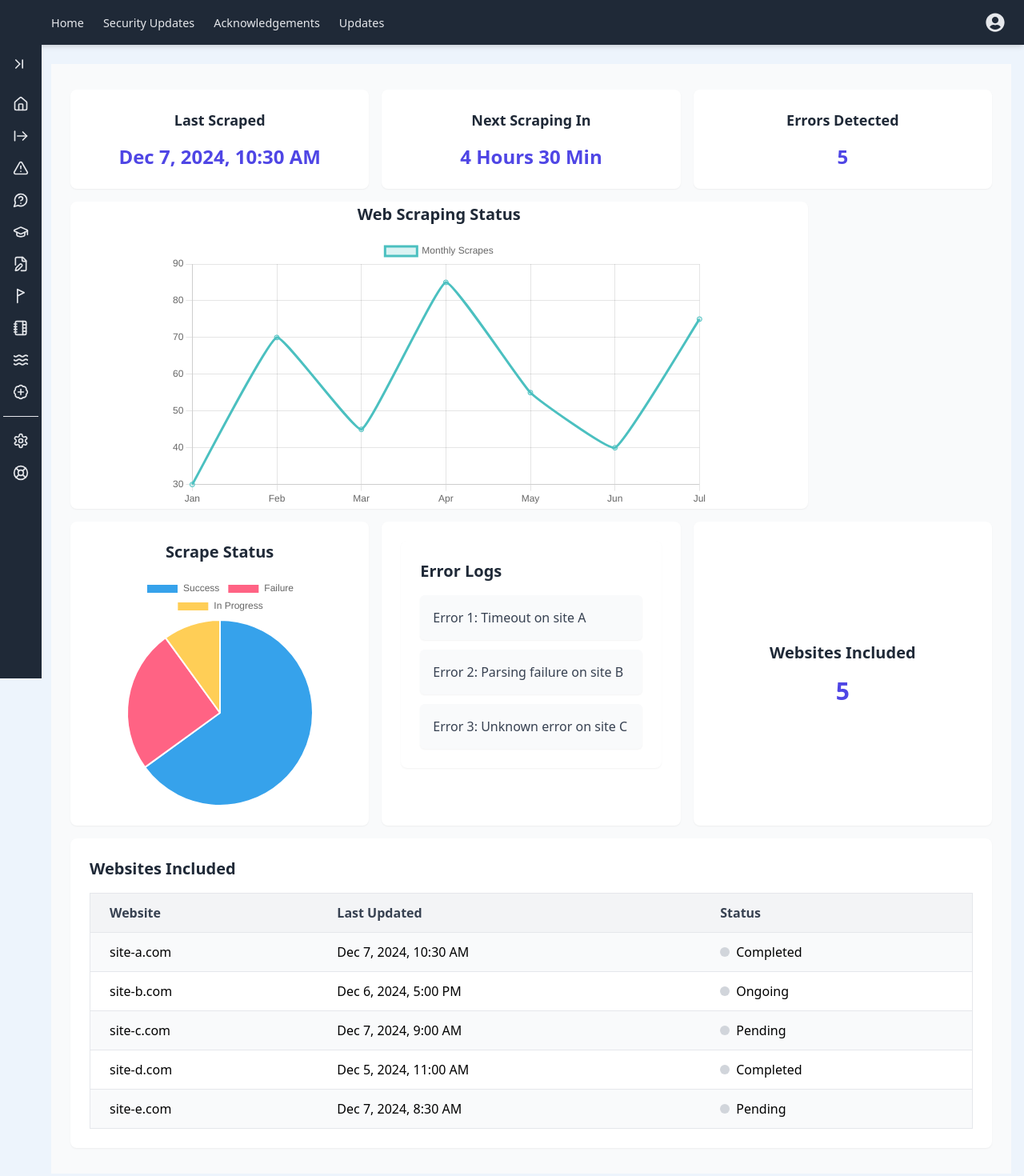
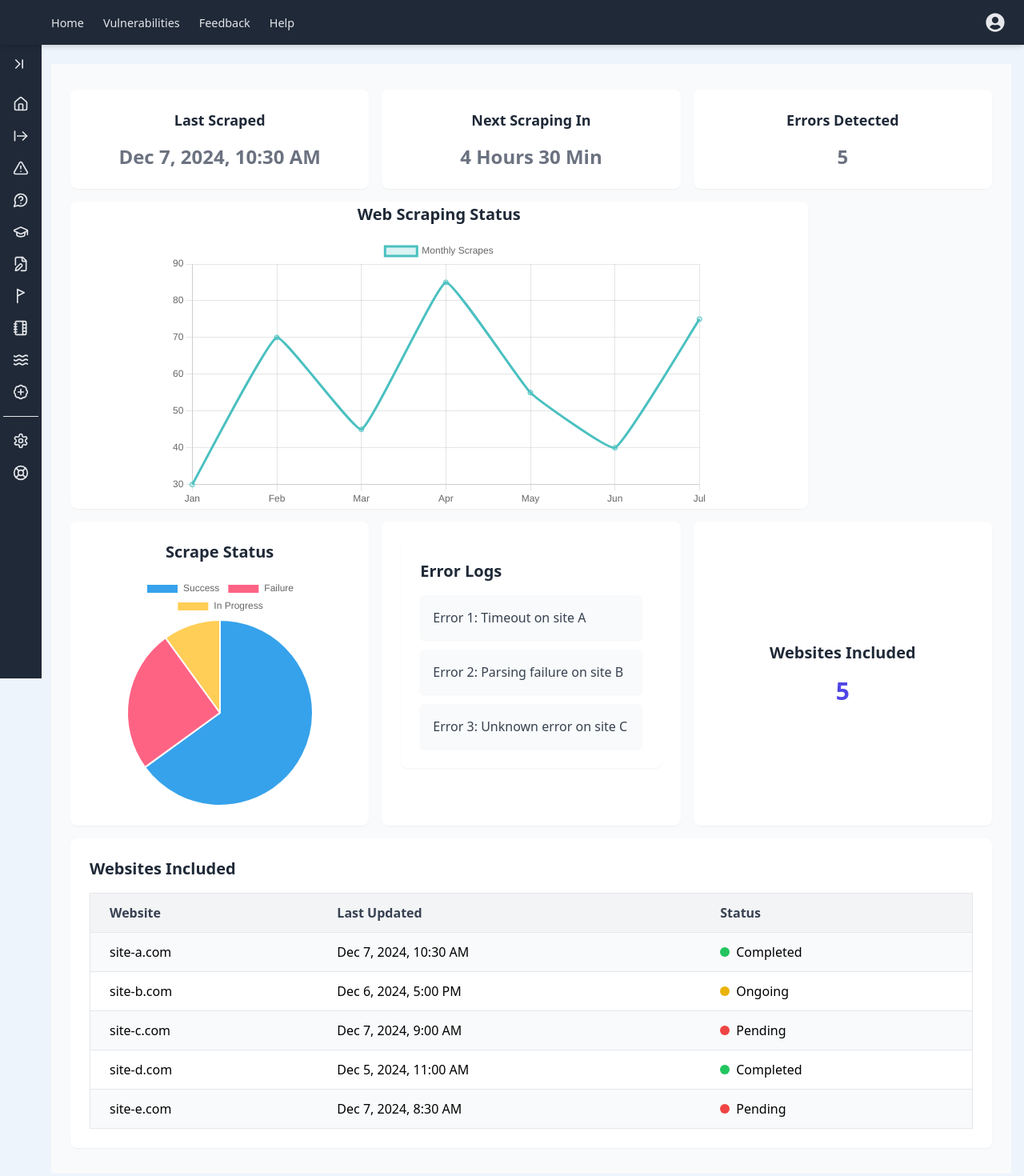
Before and after one commit to itsmanik/oem-vulnerabilities-frontend, a React (Vite) app: page /admin in a window 1280 px wide. Shown: the top 1470 px of the page at 80% size. Built offline with nearby package versions, Linux system fonts and the light colour scheme; what @radix-ui/themes would draw is missing.

Commit message:
changes in admin page

```diff
--- a/src/components/Admin/AdminPage.jsx
+++ b/src/components/Admin/AdminPage.jsx
@@ -17,7 +17,7 @@ const DashboardCard = ({ title, value }) => {
   return (
     <div className="bg-white p-6 rounded-lg shadow-sm flex flex-col justify-center items-center space-y-4 transition-transform transform hover:scale-105 hover:shadow-md">
       <h3 className="text-lg font-semibold text-gray-800">{title}</h3>
-      <p className="text-2xl font-bold text-indigo-600">{value}</p>
+      <p className="text-2xl font-bold text-gray-500">{value}</p>
     </div>
   );
 };
@@ -150,12 +150,12 @@ const AdminPage = () => {
         <td className="py-3 px-6 flex items-center">
           <span
             className={`w-3 h-3 rounded-full mr-2 ${
-              row.status === "High"
-                ? "bg-orange-500"
-                : row.status === "Medium"
+              row.status === "Completed"
+                ? "bg-green-500"
+                : row.status === "Pending"
+                ? "bg-red-500"
+                : row.status === "Ongoing"
                 ? "bg-yellow-500"
-                : row.status === "Critical"
-                ? "bg-red-500"
                 : "bg-gray-300"
             }`}
           ></span>
--- a/src/components/Feedback/FeedbackPage.jsx
+++ b/src/components/Feedback/FeedbackPage.jsx
@@ -14,7 +14,6 @@ const FeedbackPage = () => {
 
   return (
     <div className="min-h-screen bg-gray-50 p-8">
-      <h1 className="text-4xl font-bold text-gray-800 mb-6">Feedback</h1>
       {submitted ? (
         <div className="bg-green-100 text-green-700 p-4 rounded">
           Thank you for your feedback! We appreciate your input.
@@ -24,6 +23,7 @@ const FeedbackPage = () => {
           className="bg-white p-6 rounded shadow-md max-w-lg mx-auto"
           onSubmit={handleSubmit}
         >
+          <h1 className="text-4xl font-bold text-gray-800 mb-6 text-center">Feedback</h1>
           <div className="mb-4">
             <label
               htmlFor="email"
@@ -57,7 +57,7 @@ const FeedbackPage = () => {
           </div>
           <button
             type="submit"
-            className="bg-blue-600 text-white py-2 px-4 rounded"
+            className="bg-navColor hover:bg-darkNavColor text-white py-2 px-4 rounded"
           >
             Submit Feedback
           </button>
--- a/src/components/Feedback/ReportVulnerabilityForm.jsx
+++ b/src/components/Feedback/ReportVulnerabilityForm.jsx
@@ -36,8 +36,8 @@ const ReportVulnerabilityForm = () => {
   };
 
   return (
-    <div className="container mx-auto p-6 bg-white shadow-md rounded">
-      <h2 className="text-2xl font-semibold text-gray-800 mb-4">Report a Vulnerability</h2>
+    <div className="container mx-auto w-[700px] p-6 bg-white shadow-md rounded">
+      <h2 className="text-2xl font-semibold text-gray-800 mb-10">Report a Vulnerability</h2>
       <form onSubmit={handleSubmit} className="space-y-4">
         <div>
           <label htmlFor="product_name" className="block text-sm font-medium text-gray-700">Product Name</label>
@@ -99,7 +99,7 @@ const ReportVulnerabilityForm = () => {
         </div>
 
         <div>
-          <button type="submit" className="bg-blue-600 text-white py-2 px-4 rounded">Submit Report</button>
+          <button type="submit" className="bg-navColor text-white py-2 px-4 rounded">Submit Report</button>
         </div>
       </form>
 
--- a/src/components/Nav/TopNav/TopNav.jsx
+++ b/src/components/Nav/TopNav/TopNav.jsx
@@ -4,7 +4,7 @@ import { FaUserCircle } from "react-icons/fa";
 
 const TopNav = () => {
   return (
-    <nav className="navbar fixed top-0 left-0 w-full bg-navColor shadow-md flex justify-between items-center px-6 py-4 text-gray-200">
+    <nav className="navbar z-50 fixed top-0 left-0 w-full bg-navColor shadow-md flex justify-between items-center px-6 py-4 text-gray-200">
       {/* Left Section: Navigation Links */}
       <div className="navbar-left">
         <ul className="nav-links flex space-x-6 ml-10">
@@ -15,17 +15,17 @@ const TopNav = () => {
           </li>
           <li>
             <a href="#about" className="hover:text-white transition-colors">
-              Security Updates
+              Vulnerabilities
             </a>
           </li>
           <li>
             <a href="#services" className="hover:text-white transition-colors">
-              Acknowledgements
+              Feedback
             </a>
           </li>
           <li>
             <a href="#services" className="hover:text-white transition-colors">
-              Updates
+              Help
             </a>
           </li>
         </ul>
```
